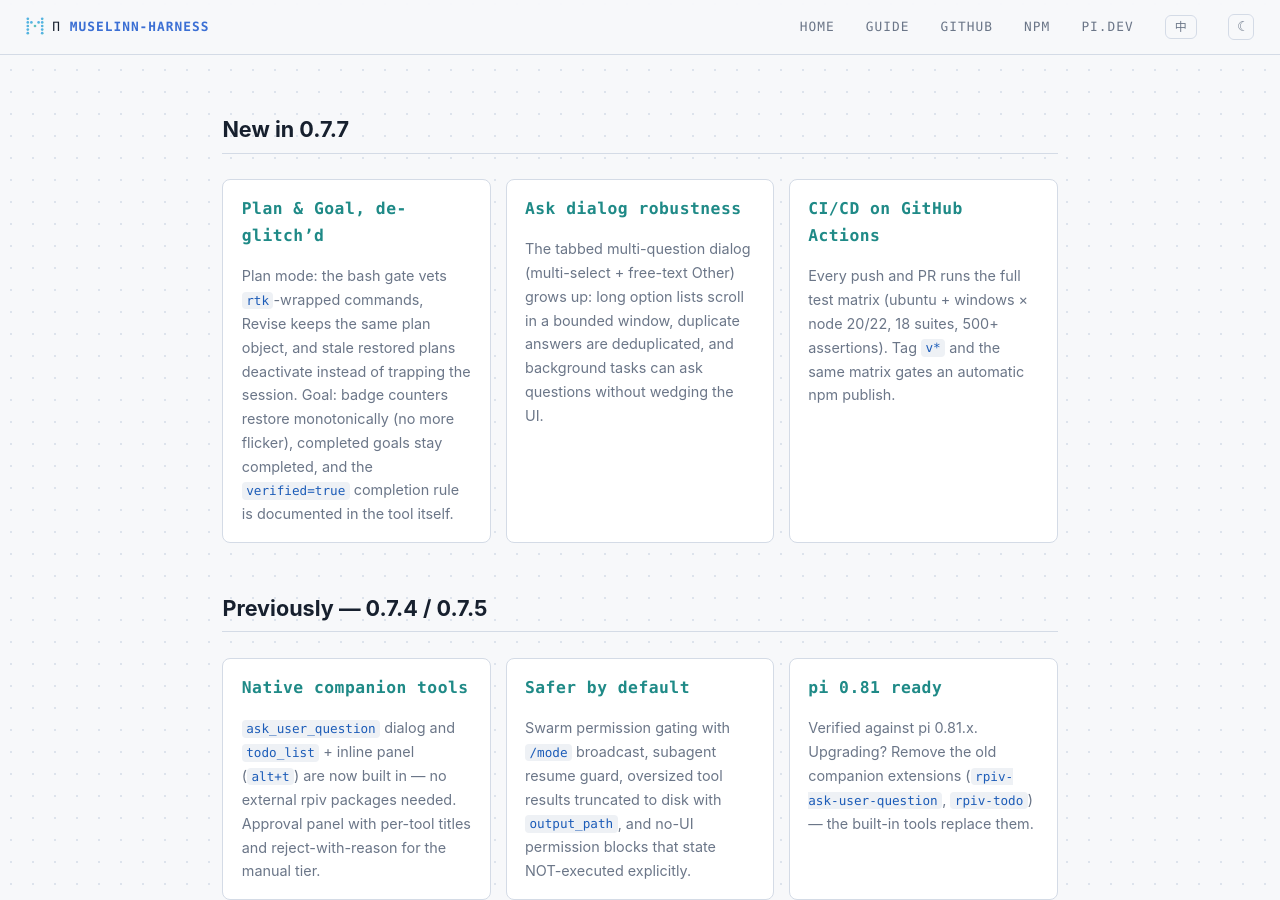
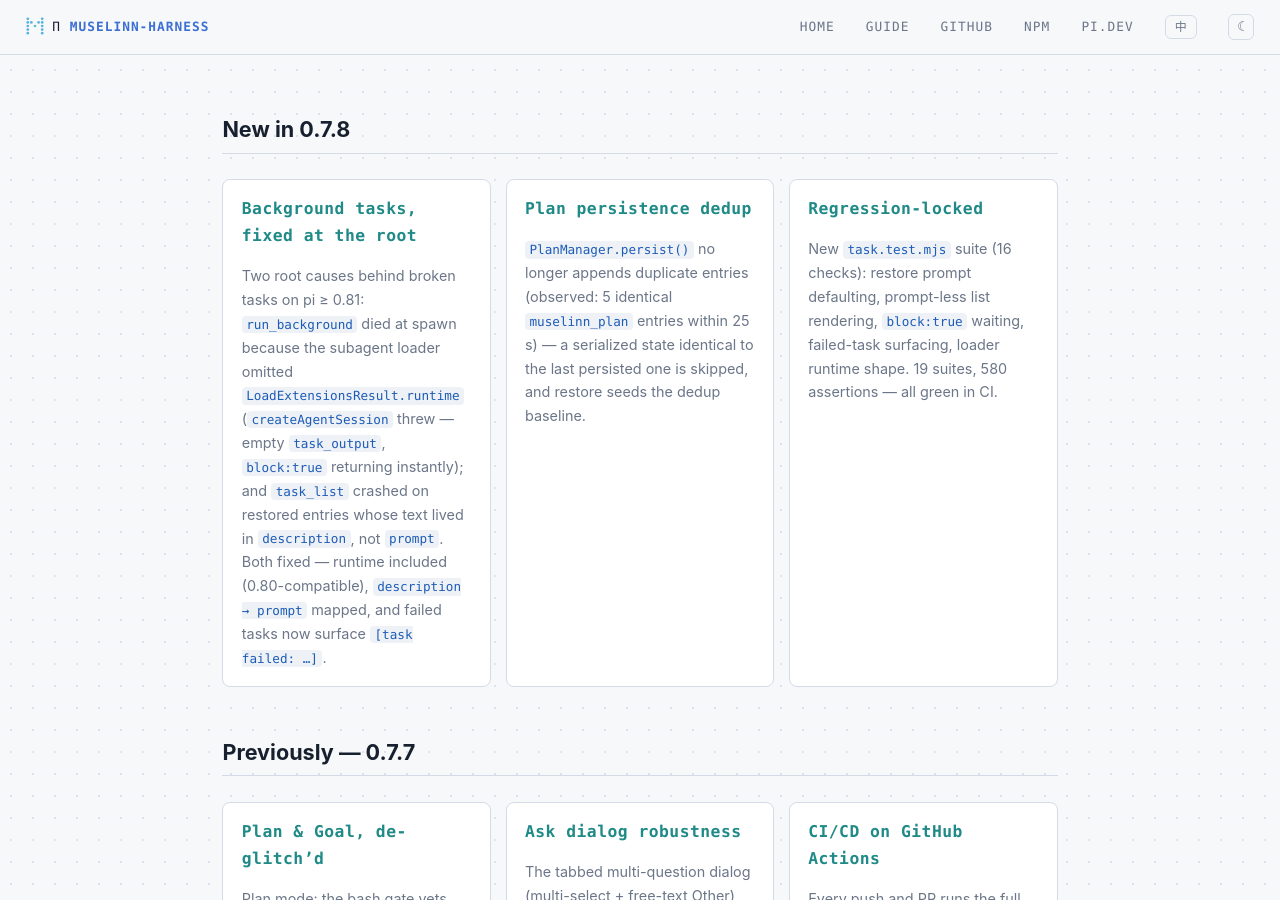
Before and after one commit to MuseLinn/pi-muselinn-harness, a Jekyll site: the page built from docs/index.md, in a window 1280 px wide and 900 px high, scrolled down 3219 px. Built offline with Jekyll 4.4.1, drawn with Linux system fonts in a browser that asks for light colours; some of the changed text lies outside the part shown.

Commit message:
docs: 0.7.8 highlights (README en/zh + pages) — task root-cause fixes, ask previews/notes/chat, 19 suites

```diff
--- a/docs/index.md
+++ b/docs/index.md
@@ -54,7 +54,23 @@ title: pi-muselinn-harness
   </div>
 </div>
 
-<h2><span data-l="en">New in 0.7.7</span><span data-l="zh">0.7.7 新功能</span></h2>
+<h2><span data-l="en">New in 0.7.8</span><span data-l="zh">0.7.8 新功能</span></h2>
+<div class="roadmap-grid">
+<div class="card reveal" markdown="1">
+### <span data-l="en">Background tasks, fixed at the root</span><span data-l="zh">后台任务，从根上修好</span>
+<span data-l="en">Two root causes behind broken tasks on pi ≥ 0.81: <code>run_background</code> died at spawn because the subagent loader omitted <code>LoadExtensionsResult.runtime</code> (<code>createAgentSession</code> threw — empty <code>task_output</code>, <code>block:true</code> returning instantly); and <code>task_list</code> crashed on restored entries whose text lived in <code>description</code>, not <code>prompt</code>. Both fixed — runtime included (0.80-compatible), <code>description → prompt</code> mapped, and failed tasks now surface <code>[task failed: …]</code>.</span><span data-l="zh">pi ≥ 0.81 上任务失效的两个根因：<code>run_background</code> 因子代理 loader 缺少 <code>LoadExtensionsResult.runtime</code> 在 spawn 即抛错（<code>task_output</code> 为空、<code>block:true</code> 立即返回）；<code>task_list</code> 对文本存在 <code>description</code> 而非 <code>prompt</code> 的恢复 entry 直接崩溃。现已双修复——loader 携带 runtime（兼容 0.80）、<code>description → prompt</code> 映射，失败任务显示 <code>[task failed: …]</code>。</span>
+</div>
+<div class="card reveal" markdown="1">
+### <span data-l="en">Plan persistence dedup</span><span data-l="zh">Plan 持久化去重</span>
+<span data-l="en"><code>PlanManager.persist()</code> no longer appends duplicate entries (observed: 5 identical <code>muselinn_plan</code> entries within 25 s) — a serialized state identical to the last persisted one is skipped, and restore seeds the dedup baseline.</span><span data-l="zh"><code>PlanManager.persist()</code> 不再追加重复 entry（实测 25 秒内 5 条相同 <code>muselinn_plan</code>）——与上次持久化内容相同的序列化状态直接跳过，restore 时播种去重基线。</span>
+</div>
+<div class="card reveal" markdown="1">
+### <span data-l="en">Regression-locked</span><span data-l="zh">回归锁定</span>
+<span data-l="en">New <code>task.test.mjs</code> suite (16 checks): restore prompt defaulting, prompt-less list rendering, <code>block:true</code> waiting, failed-task surfacing, loader runtime shape. 19 suites, 580 assertions — all green in CI.</span><span data-l="zh">新增 <code>task.test.mjs</code> 套件（16 项）：恢复 prompt 兜底、无 prompt 列表渲染、<code>block:true</code> 等待、失败任务报错、loader runtime 结构。共 19 个套件、580 项断言，CI 全绿。</span>
+</div>
+</div>
+
+<h2><span data-l="en">Previously — 0.7.7</span><span data-l="zh">此前 — 0.7.7</span></h2>
 <div class="roadmap-grid">
 <div class="card reveal" markdown="1">
 ### <span data-l="en">Plan &amp; Goal, de-glitch’d</span><span data-l="zh">Plan 与 Goal 除颤</span>
@@ -66,11 +82,11 @@ title: pi-muselinn-harness
 </div>
 <div class="card reveal" markdown="1">
 ### <span data-l="en">CI/CD on GitHub Actions</span><span data-l="zh">GitHub Actions CI/CD</span>
-<span data-l="en">Every push and PR runs the full test matrix (ubuntu + windows × node 20/22, 18 suites, 500+ assertions). Tag <code>v*</code> and the same matrix gates an automatic npm publish.</span><span data-l="zh">每次 push 与 PR 运行完整测试矩阵（ubuntu + windows × node 20/22，18 个套件，500+ 断言）。打 <code>v*</code> tag 即由同一矩阵门禁触发 npm 自动发布。</span>
+<span data-l="en">Every push and PR runs the full test matrix (ubuntu + windows × node 20/22, 19 suites, 580 assertions). Tag <code>v*</code> and the same matrix gates an automatic npm publish.</span><span data-l="zh">每次 push 与 PR 运行完整测试矩阵（ubuntu + windows × node 20/22，19 个套件，580 断言）。打 <code>v*</code> tag 即由同一矩阵门禁触发 npm 自动发布。</span>
 </div>
 </div>
 
-<h2><span data-l="en">Previously — 0.7.4 / 0.7.5</span><span data-l="zh">此前 — 0.7.4 / 0.7.5</span></h2>
+<h2><span data-l="en">Earlier — 0.7.4 / 0.7.5</span><span data-l="zh">更早 — 0.7.4 / 0.7.5</span></h2>
 <div class="roadmap-grid">
 <div class="card reveal" markdown="1">
 ### <span data-l="en">Native companion tools</span><span data-l="zh">原生伴随工具</span>
```
Also changed, not shown: README.zh-CN.md (+15 -5 lines), README.md.
